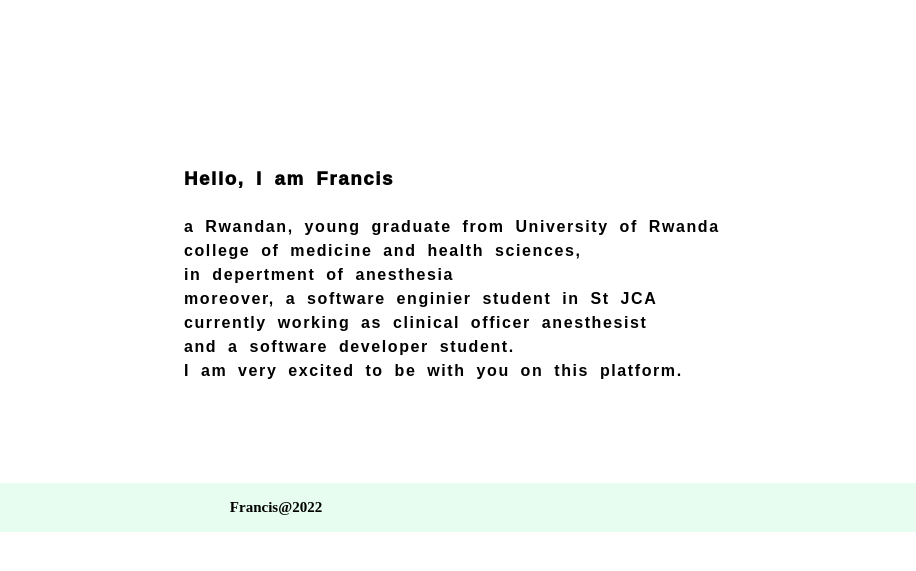
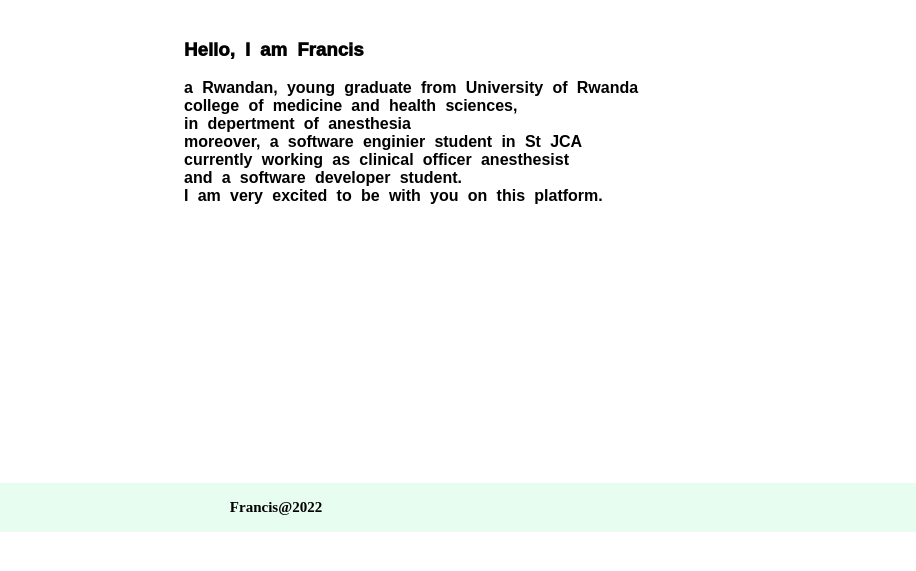
Before and after one commit to NrealFrancis/About-me, a plain HTML site: page index.html in a window 1280 px wide. Shown: the part 91-662 px from the top of the page, 364-1280 px from the left. Drawn offline with Linux system fonts and the light colour scheme.

```diff
--- a/home.css
+++ b/home.css
@@ -76,13 +76,13 @@ footer {
 
 .maincontents {
   font-style: inherit;
-  margin-top: 8rem;
+  /* margin-top: 8rem; */
   font-family: sans-serif;
   width: 60%;
-  height: 70%;
-  min-width: 50%;
-  line-height: 1.5em;
-  letter-spacing: 0.1em;
+  /* height: 70%; */
+  /* min-width: 50%; */
+  /* line-height: 1.5em; */
+  /* letter-spacing: 0.1em; */
   word-spacing: 0.3em;
   font-weight: 600;
 }
```
